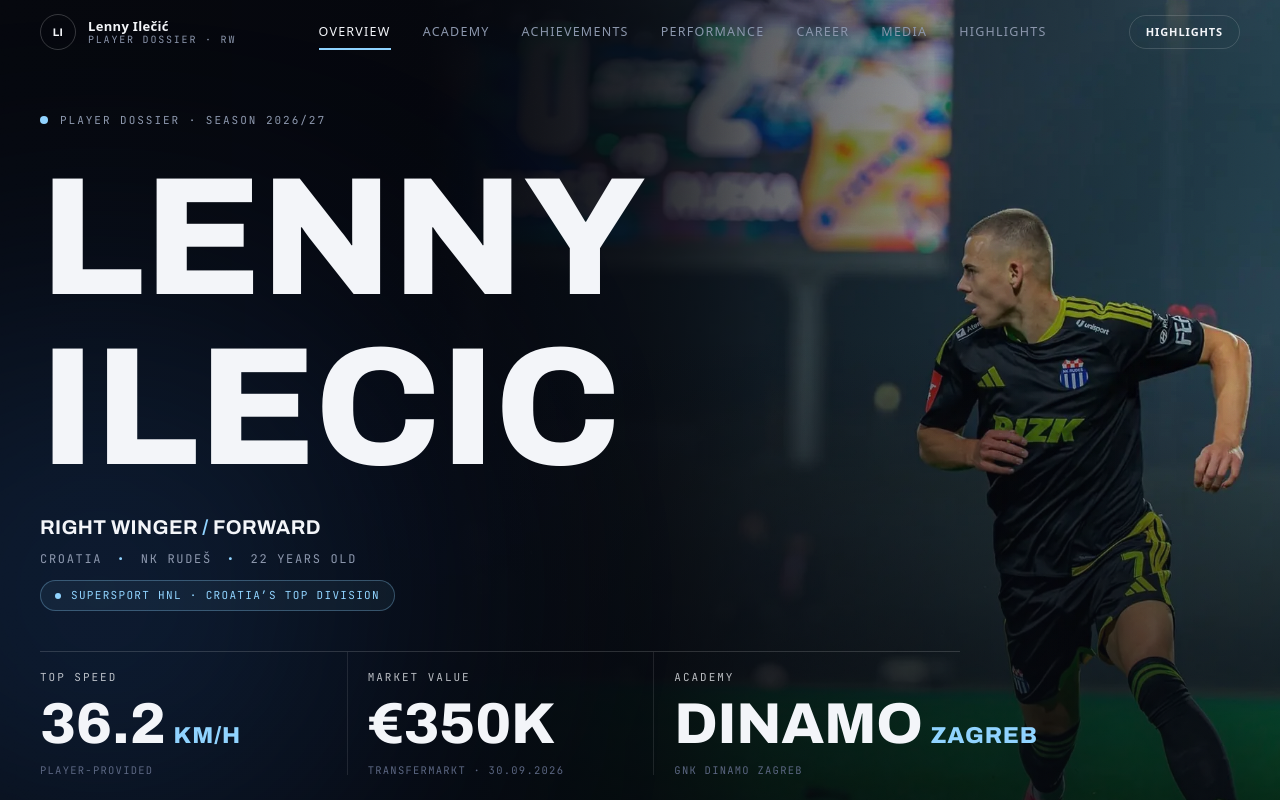
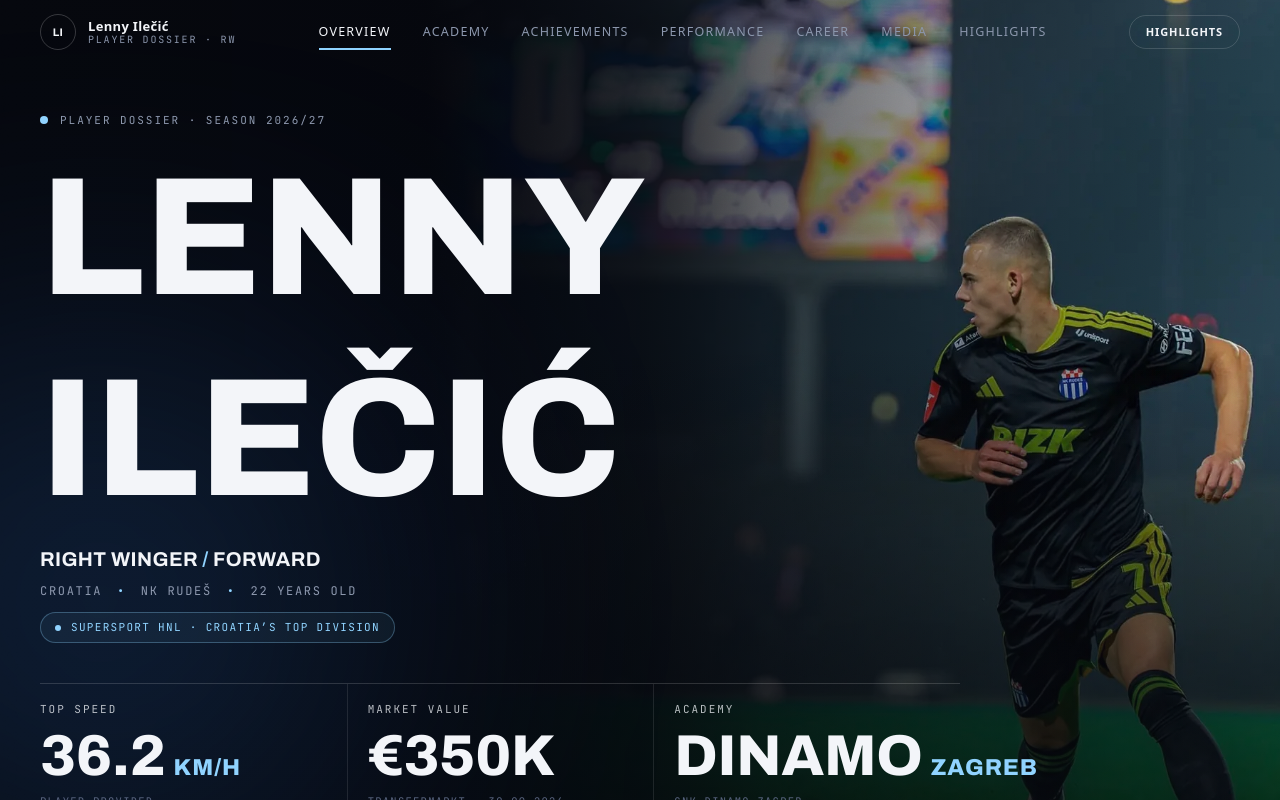
Before and after one commit to PLAYERFRAME/lenny-ilecic, a React (Vite) app: page / in a window 1280 px wide. Shown: the top 800 px of the page. Built offline with nearby package versions, Linux system fonts and the light colour scheme.

Commit message:
Restore Č/Ć in display surname with clear accent spacing
Co-Authored-By: Claude Opus 5.5 <noreply@anthropic.com>
Claude-Session: https://claude.ai/code/session_019ujmDBvphHdemPwFXTZ8a7

```diff
--- a/src/components/Footer.tsx
+++ b/src/components/Footer.tsx
@@ -9,7 +9,7 @@ export default function Footer() {
           <div className="md:col-span-6">
             <p className="display flex flex-col gap-[0.04em] text-[clamp(3.2rem,10vw,7rem)]">
               <span>Lenny</span>
-              <span className="text-ice">{profile.displayLastName}</span>
+              <span className="pt-[0.22em] text-ice">{profile.displayLastName}</span>
             </p>
             <p className="mt-5 font-mono text-[11px] uppercase tracking-[0.14em] text-mist">
               {profile.primaryPosition.name} · {profile.nationality} · {getAge()} · {profile.preferredFoot}-footed · {profile.currentClub}
--- a/src/components/Hero.tsx
+++ b/src/components/Hero.tsx
@@ -77,7 +77,7 @@ export default function Hero() {
         <h1 id="hero-title" className="display flex flex-col gap-[0.02em] text-[clamp(4.2rem,14vw,10.5rem)] text-bone">
           <span className="sr-only">{profile.fullName}</span>
           {[profile.firstName, profile.displayLastName].map((word, i) => (
-            <span key={word} aria-hidden="true" className="block overflow-hidden pb-[0.02em] pt-[0.05em] leading-[0.92]">
+            <span key={word} aria-hidden="true" className={`block overflow-hidden pb-[0.02em] leading-[0.92] ${i === 1 ? 'pt-[0.24em]' : 'pt-[0.05em]'}`}>
               <motion.span
                 className="block"
                 initial={{ y: '105%' }}
--- a/src/data/player.ts
+++ b/src/data/player.ts
@@ -38,8 +38,8 @@ export const photos = {
 export const profile = {
   firstName: 'Lenny',
   lastName: 'Ilečić',
-  /** Surname as shown in the large display headline (no diacritics, by choice). */
-  displayLastName: 'Ilecic',
+  /** Surname as shown in the large display headline. */
+  displayLastName: 'Ilečić',
   fullName: 'Lenny Ilečić',
   nationality: 'Croatia',
   dateOfBirth: '2004-06-10',
```
